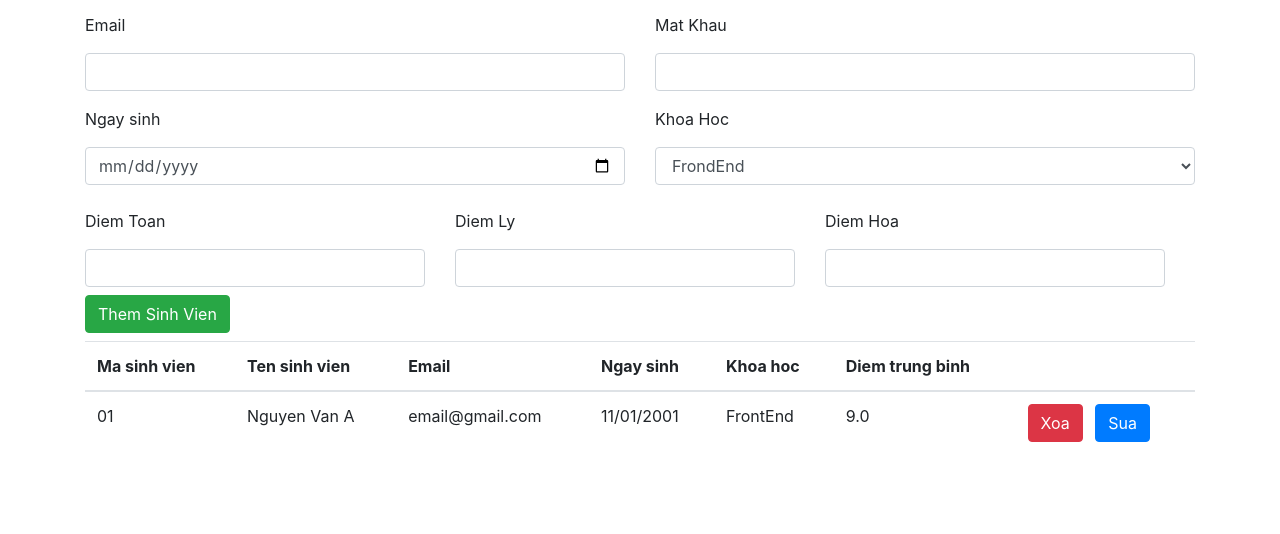
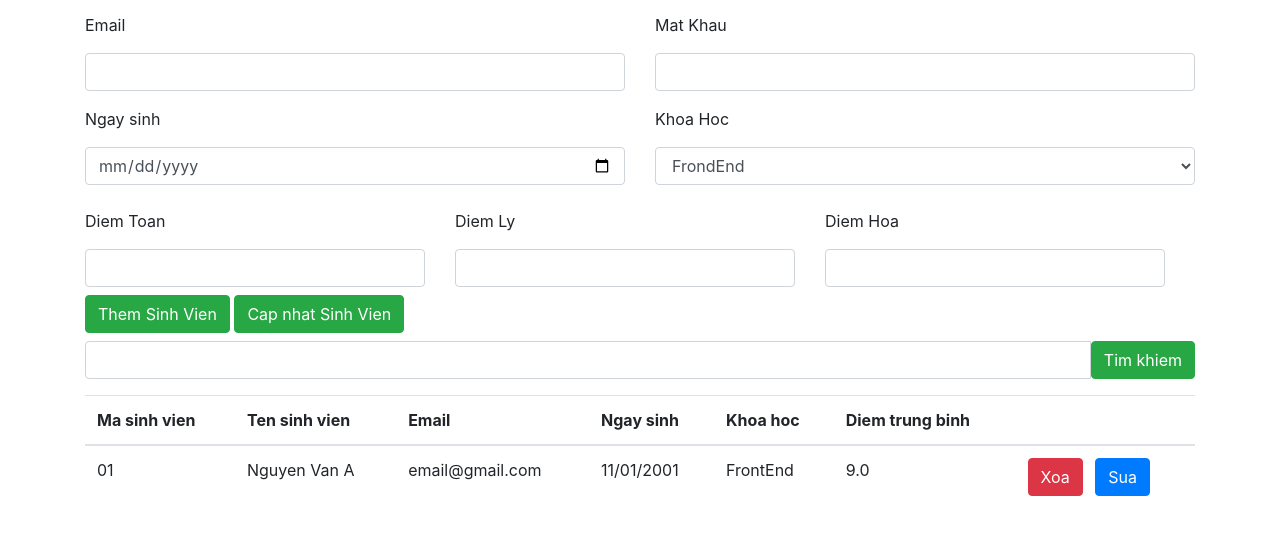
Before and after one commit to kennysFE/ManageStudent, a plain HTML site: page index.html in a window 1280 px wide. Shown: the part 156-690 px from the top of the page. Drawn offline with nearby package versions, Linux system fonts and the light colour scheme.

Commit message:
first-commit

```diff
--- a/index.html
+++ b/index.html
@@ -70,9 +70,17 @@
           <button class="btn btn-success" id="btnThemSinhVien">
             Them Sinh Vien
           </button>
+          <button class="btn btn-success" id="btnCapNhatSinhVien">
+            Cap nhat Sinh Vien
+          </button>
         </div>
       </div>
-
+      <div class="form-group mt-2">
+        <div class="input-group">
+          <input class="form-control" id="tuKhoa">
+          <button class="btn btn-success">Tim khiem</button>
+        </div>
+      </div>
       <div class="mt-2">
         <table class="table">
           <thead>
```
